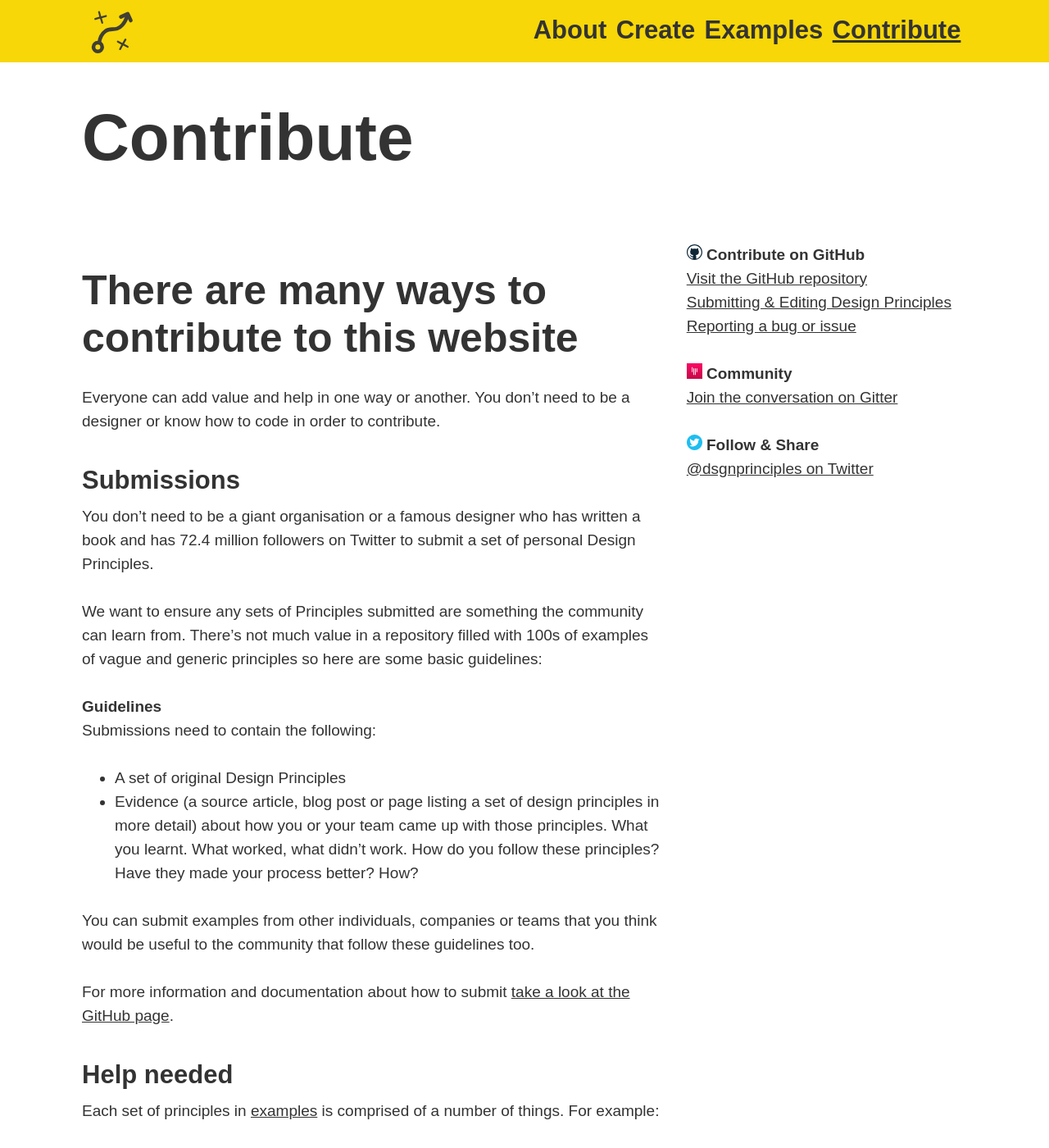
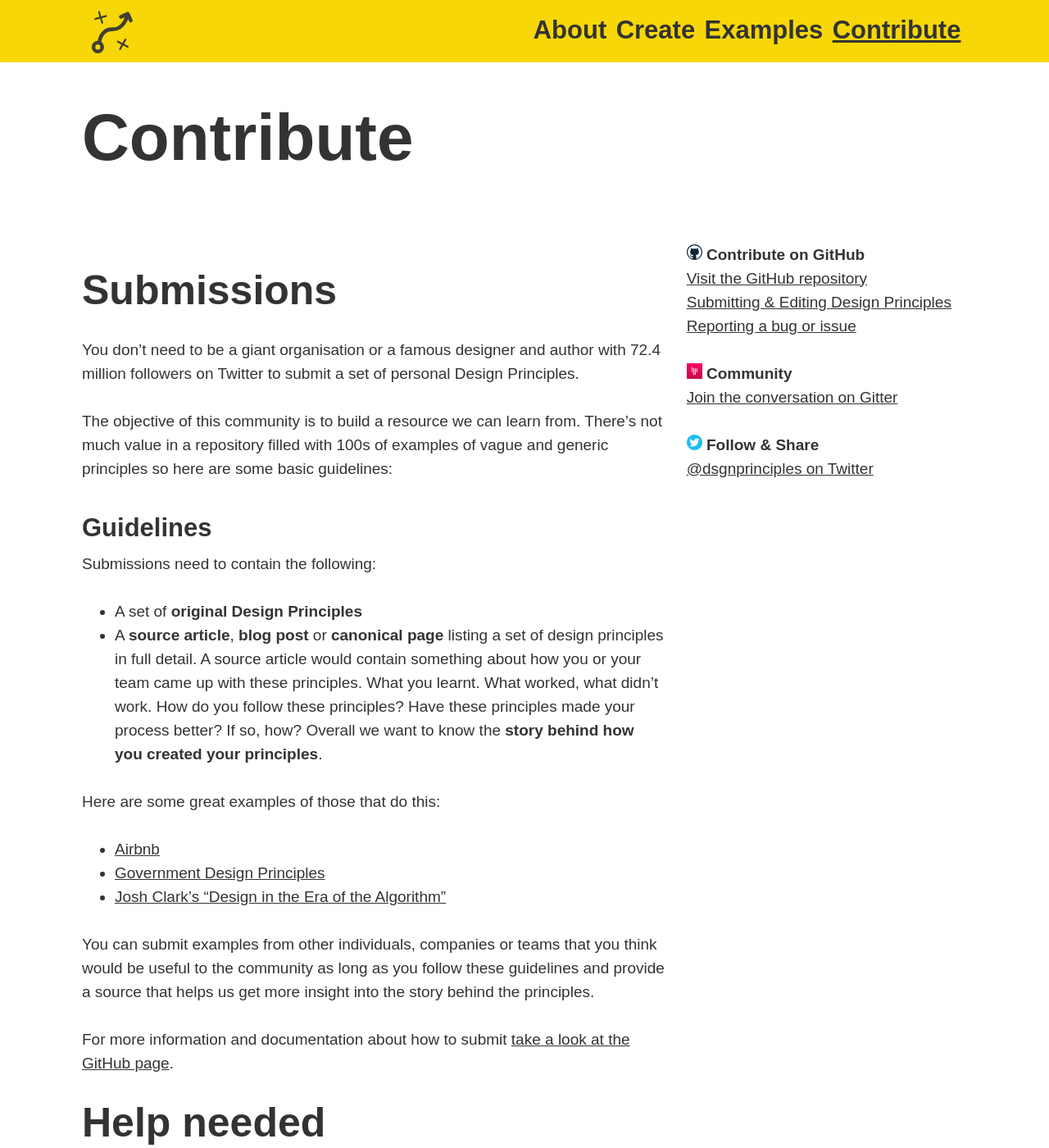
Before and after one commit to benbrignell/principles.design, a Jekyll site: the page built from contribute.md, in a window 1280 px wide and 1400 px high. Shown: the whole window at 82% size. Built offline with Jekyll 4.4.1, drawn with Linux system fonts in a browser that asks for light colours.

Commit message:
updated contribute page with some examples

```diff
--- a/contribute.md
+++ b/contribute.md
@@ -22,28 +22,30 @@ sidebar: |
     <br>
     <a href="https://twitter.com/dsgnprinciples">@dsgnprinciples on Twitter</a></p>
 ---
-## There are many ways to contribute to this website
+## Submissions
 
-Everyone can add value and help in one way or another. You don't need to be a designer or know how to code in order to contribute.
+You don't need to be a giant organisation or a famous designer and author with 72.4 million followers on Twitter to submit a set of personal Design Principles.
 
-### Submissions
+The objective of this community is to build a resource we can learn from. There's not much value in a repository filled with 100s of examples of vague and generic principles so here are some basic guidelines:
 
-You don't need to be a giant organisation or a famous designer who has written a book and has 72.4 million followers on Twitter to submit a set of personal Design Principles.
-
-We want to ensure any sets of Principles submitted are something the community can learn from. There's not much value in a repository filled with 100s of examples of vague and generic principles so here are some basic guidelines:
-
-#### Guidelines
+### Guidelines
 
 Submissions need to contain the following:
 
-* A set of original Design Principles
-* Evidence (a source article, blog post or page listing a set of design principles in more detail) about how you or your team came up with those principles. What you learnt. What worked, what didn't work. How do you follow these principles? Have they made your process better? How?
+* A set of **original Design Principles**
+* A **source article**, **blog post** or **canonical page** listing a set of design principles in full detail. A source article would contain something about how you or your team came up with these principles. What you learnt. What worked, what didn’t work. How do you follow these principles? Have these principles made your process better? If so, how? Overall we want to know the **story behind how you created your principles**.
 
-You can submit examples from other individuals, companies or teams that you think would be useful to the community that follow these guidelines too.
+Here are some great examples of those that do this:
+
+* [Airbnb](https://airbnb.design/the-way-we-build/)
+* [Government Design Principles](https://www.gov.uk/guidance/government-design-principles)
+* [Josh Clark's "Design in the Era of the Algorithm"](https://bigmedium.com/speaking/design-in-the-era-of-the-algorithm.html)
+
+You can submit examples from other individuals, companies or teams that you think would be useful to the community as long as you follow these guidelines and provide a source that helps us get more insight into the story behind the principles.
 
 For more information and documentation about how to submit [take a look at the GitHub page](https://github.com/benbrignell/principles.design#contributing).
 
-### Help needed
+## Help needed
 
 Each set of principles in [examples](/examples) is comprised of a number of things. For example:
 * Overview
@@ -55,5 +57,5 @@ If any of these things are missing you'll see a "Help needed" message at the bot
 
 If you want to help [visit the GitHub page for more info](https://github.com/benbrignell/principles.design#contributing).
 
-### Roadmap
+## Roadmap
 Take a look at the [roadmap](https://github.com/benbrignell/design-principles/issues?q=is%3Aissue+is%3Aopen+label%3Aroadmap) and feel free to comment or add suggestions.
```
